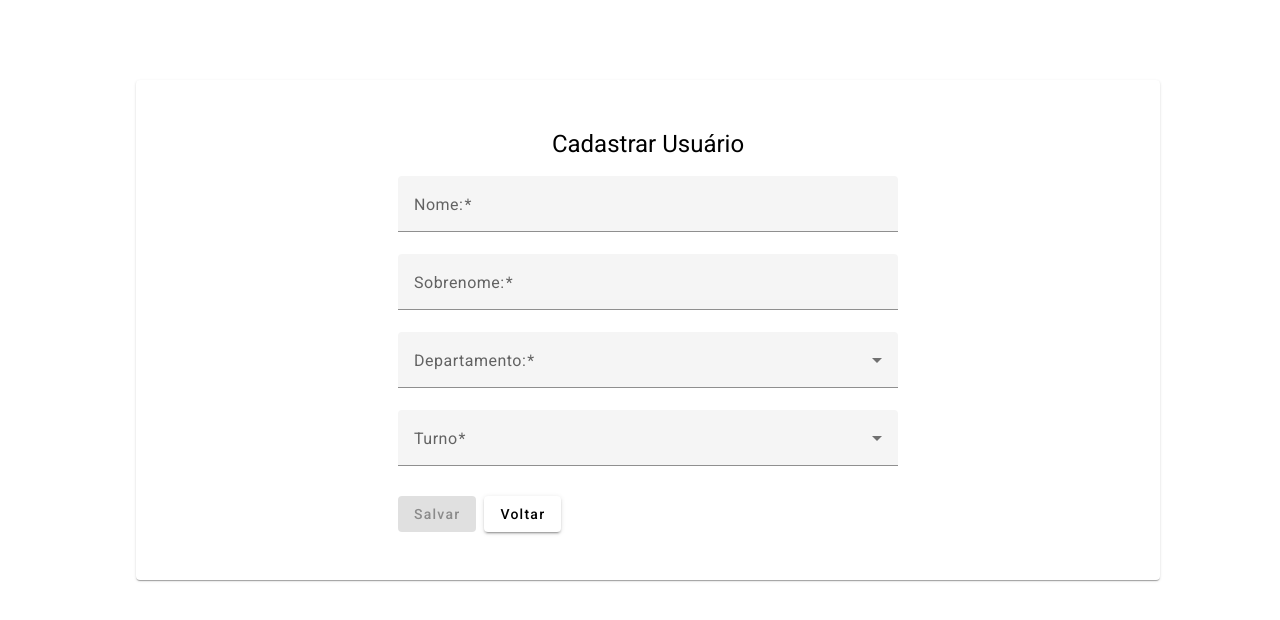
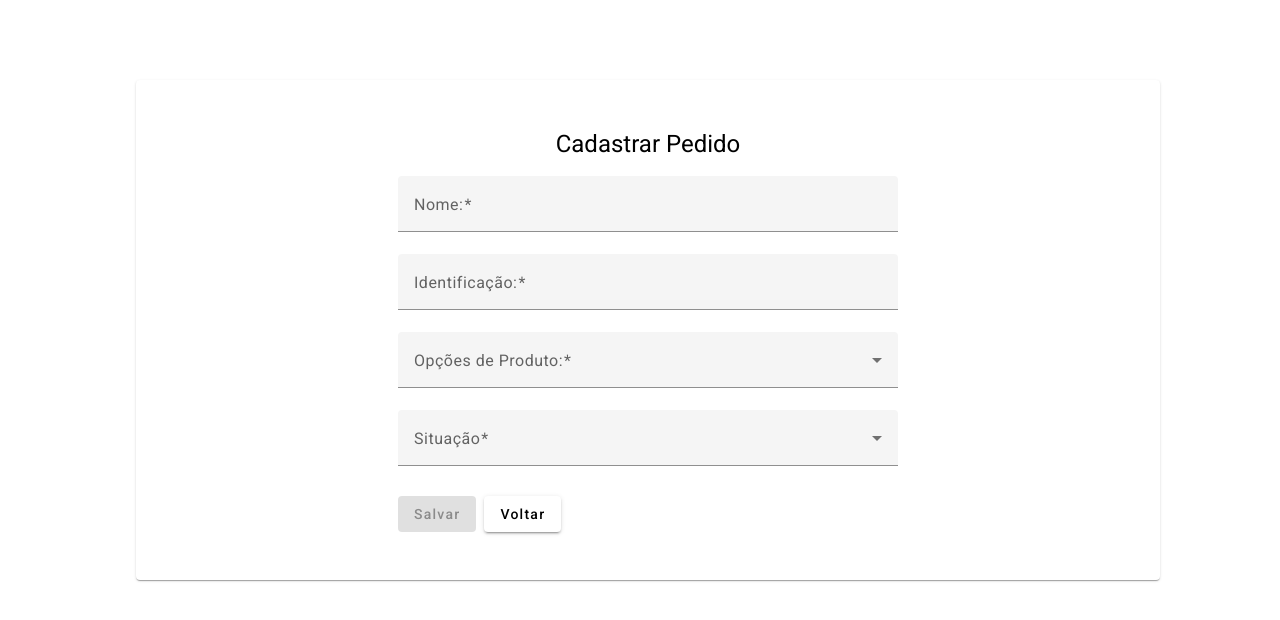
Before and after one commit to robertofigueiredo/Usuario-Angular, an Angular app: page /cadastro in a window 1280 px wide. Shown: the top 620 px of the page. Built offline with nearby package versions, Linux system fonts and the light colour scheme.

Commit message:
Subindo alterações front

```diff
--- a/src/app/componentes/usuario-form/usuario-form.component.html
+++ b/src/app/componentes/usuario-form/usuario-form.component.html
@@ -14,30 +14,29 @@
 
       <div  class="input-box">
         <mat-form-field>
-          <mat-label>Sobrenome:</mat-label>
+          <mat-label>Identificação:</mat-label>
              <input matInput id="sobrenome" type="text" class="form-control  text-dark" formControlName="sobrenome" placeholder="Insira o sobrenome!" required>
          </mat-form-field>
       </div>
 
       <div  class="input-box">
       <mat-form-field>
-        <mat-label>Departamento:</mat-label>
+        <mat-label>Opções de Produto:</mat-label>
         <mat-select id="departamento" class="form-select "  formControlName="departamento" required>
-          <mat-option value="RH">RH</mat-option>
-          <mat-option value="Financeiro">Financeiro</mat-option>
-          <mat-option value="Compras">Compras</mat-option>
-          <mat-option value="Atendimento">Atendimento</mat-option>
-          <mat-option value="Zeladoria">Zeladoria</mat-option>
+          <mat-option value="RH">Fones de ouvido sem fio</mat-option>
+          <mat-option value="Financeiro">Garrafas reutilizáveis de aço inoxidável</mat-option>
+          <mat-option value="Compras">Carregadores portáteis (power banks)</mat-option>
+          <mat-option value="Atendimento">Tapetes de ioga ecológicos</mat-option>
+          <mat-option value="Zeladoria">Kits de talheres e canudos reutilizáveis</mat-option>
         </mat-select>
       </mat-form-field>
 
       </div>
       <mat-form-field>
-        <mat-label>Turno</mat-label>
+        <mat-label>Situação</mat-label>
         <mat-select id="turno" class="form-select"  formControlName="turno" required>
-          <mat-option value="Manha">Manha</mat-option>
-          <mat-option value="Tarde">Tarde</mat-option>
-          <mat-option value="Noite">Noite</mat-option>
+          <mat-option value="Manha">Ativo</mat-option>
+          <mat-option value="Tarde">Desativado</mat-option>
         </mat-select>
       </mat-form-field>
 
--- a/src/app/pages/cadastro/cadastro.component.ts
+++ b/src/app/pages/cadastro/cadastro.component.ts
@@ -14,7 +14,7 @@ import { Router } from '@angular/router';
 export class CadastroComponent {
 
     btnAcao = "Salvar";
-    btnTitulo = "Cadastrar Usuário";
+    btnTitulo = "Cadastrar Pedido";
 
     constructor(private usuarioService : UsuarioService, private router : Router) {
 
--- a/src/app/pages/detalhes/detalhes.component.html
+++ b/src/app/pages/detalhes/detalhes.component.html
@@ -1,6 +1,6 @@
 <mat-card>
 <div>
-    <h1>Detalhes do Usuário</h1>
+    <h1>Detalhes do Pedido</h1>
 </div>
 
 <div *ngIf="usuario">
@@ -11,40 +11,29 @@
             <input matInput type="text" class="form-control text-dark" value="{{usuario.nome}}" disabled>
         </div>
     </mat-form-field>
-    <div class="input_box">
-        <mat-form-field>
-          <mat-label>Nome:</mat-label>
-         <input matInput type="text" class="form-control text-dark" value="{{usuario.nome}}" disabled>
-          </mat-form-field>
-      </div>
+
 
       <div  class="input_box">
         <mat-form-field>
-          <mat-label>Sobrenome:</mat-label>
+          <mat-label>Identificação:</mat-label>
           <input matInput type="text" class="form-control  text-dark" value="{{usuario.sobrenome}}" disabled>
           </mat-form-field>
       </div>
 
       <div  class="input_box">
         <mat-form-field>
-          <mat-label>Departamento:</mat-label>
+          <mat-label>Item:</mat-label>
           <input matInput type="text" class="form-control  text-dark" id="Livro" value="{{usuario.departamento}}" disabled>
           </mat-form-field>
       </div>
 
       <div  class="input_box">
         <mat-form-field>
-          <mat-label>Turno:</mat-label>
+          <mat-label>Situação:</mat-label>
           <input matInput type="text" class="form-control  text-dark" asp-for="LivroEmprestado" id="Livro" value="{{usuario.turno}}" disabled>
           </mat-form-field>
       </div>
 
-      <div  class="input_box">
-        <mat-form-field>
-          <mat-label>Situação:</mat-label>
-          <input matInput type="text" class="form-control  text-dark" asp-for="LivroEmprestado" id="Livro" value="{{usuario.ativo == true ? 'Ativo' : 'Inativo'}}" disabled>
-          </mat-form-field>
-      </div>
 
 
       <div  class="input_box">
--- a/src/app/pages/editar/editar.component.ts
+++ b/src/app/pages/editar/editar.component.ts
@@ -14,7 +14,7 @@ import { CommonModule } from '@angular/common';
 })
 export class EditarComponent implements OnInit{
     btnAcao : string = "Salvar"
-    btnTitulo : string = "Editar Usuário"
+    btnTitulo : string = "Editar Produto"
     dadosUsuario! : Usuario
     $event: any;
 
--- a/src/app/pages/home/home.component.html
+++ b/src/app/pages/home/home.component.html
@@ -1,10 +1,10 @@
 <mat-card>
 <div class="usuario-box">
-    <a [routerLink]="['/cadastro']" routerLinkActive="router-link-active" mat-raised-button color="primary">Cadastrar novo usuário</a>
+    <a [routerLink]="['/cadastro']" routerLinkActive="router-link-active" mat-raised-button color="primary">Cadastrar novo Pedido</a>
     <div class="input-box">
         <mat-form-field>
         <mat-label>Procurar</mat-label>
-        <input matInput type="text" placeholder="Qual Usuário você está buscando?" (input)="SearchUsuario($event)">
+        <input matInput type="text" placeholder="Qual Pedido você está buscando?" (input)="SearchUsuario($event)">
     </mat-form-field>
     </div>
 </div>
@@ -24,17 +24,17 @@
     </ng-container>
 
     <ng-container matColumnDef="Nome">
-      <th mat-header-cell *matHeaderCellDef> Nome </th>
+      <th mat-header-cell *matHeaderCellDef> Nome do Cliente </th>
       <td mat-cell *matCellDef="let usuarios"> {{usuarios.nome}} </td>
     </ng-container>
 
     <ng-container matColumnDef="Sobrenome">
-      <th mat-header-cell *matHeaderCellDef> Sobrenome </th>
+      <th mat-header-cell *matHeaderCellDef> CPF </th>
       <td mat-cell *matCellDef="let usuarios"> {{usuarios.sobrenome}} </td>
     </ng-container>
 
     <ng-container matColumnDef="Departamento">
-      <th mat-header-cell *matHeaderCellDef> Departamento </th>
+      <th mat-header-cell *matHeaderCellDef> Item </th>
       <td mat-cell *matCellDef="let usuarios"> {{usuarios.departamento}} </td>
     </ng-container>
 
```
Also changed, not shown: src/app/componentes/usuario-form/usuario-form.component.ts (line endings or trailing spaces), src/app/services/usuario.service.ts (line endings or trailing spaces).
